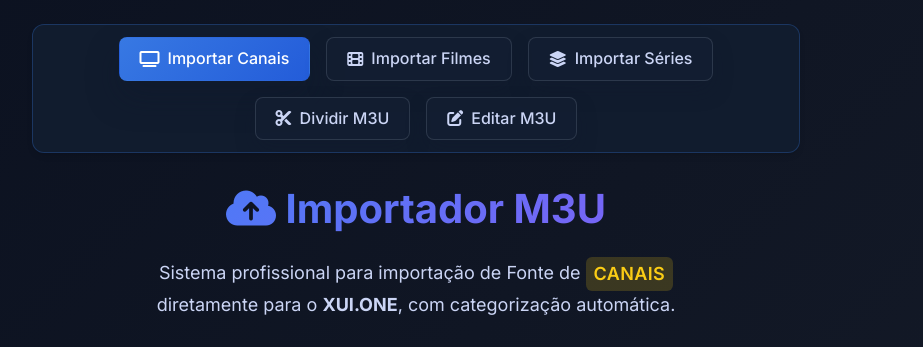
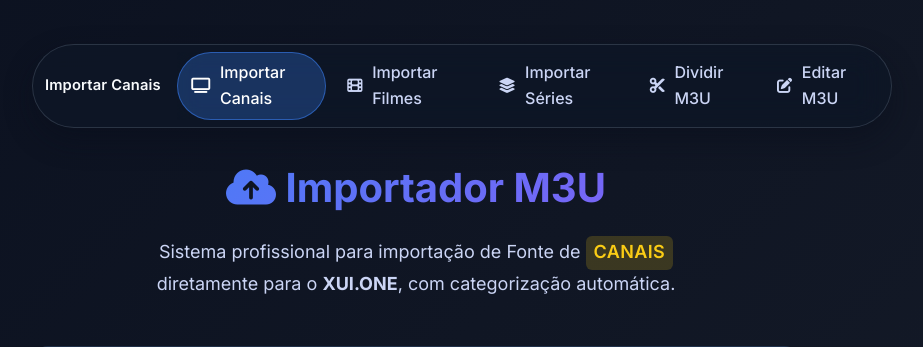
Before and after one commit to cduarte/importadordecanais, a PHP site: page /cliente/form_import_canais.php in a window 1280 px wide. Shown: the top 347 px of the page, without its empty margins (224-1147 px from the left). Run offline with PHP 8.4, Linux system fonts and the light colour scheme.

Commit message:
Refine navigation bar layout for consistency

```diff
--- a/cliente/includes/import_form_page.php
+++ b/cliente/includes/import_form_page.php
@@ -294,38 +294,46 @@ HTML
 
         .nav-container {
             position: relative;
-            margin: 0 auto 1.5rem;
-        }
-
-        .nav-bar {
+            width: min(820px, 94vw);
+            margin: 1.25rem auto 1.75rem;
+            padding: 0.35rem 0.5rem;
             display: flex;
             align-items: center;
             justify-content: space-between;
             gap: 0.75rem;
-            background: rgba(20, 30, 49, 0.85);
-            border: 1px solid rgba(148, 163, 184, 0.2);
-            border-radius: var(--radius-md);
-            padding: 0.5rem 0.75rem;
-            box-shadow: 0 8px 18px rgba(15, 23, 42, 0.25);
-            backdrop-filter: blur(8px);
+            background: rgba(14, 22, 38, 0.82);
+            border: 1px solid rgba(148, 163, 184, 0.22);
+            border-radius: 999px;
+            box-shadow: 0 12px 28px rgba(8, 13, 26, 0.45);
+            backdrop-filter: blur(12px);
+            z-index: 1000;
+        }
+
+        .nav-bar {
+            flex: 1 1 auto;
+            display: flex;
+            align-items: center;
+            justify-content: space-between;
+            gap: 0.75rem;
         }
 
         .nav-title {
-            font-size: 0.95rem;
+            font-size: 0.92rem;
             font-weight: 600;
             color: var(--text-primary);
             letter-spacing: 0.01em;
+            white-space: nowrap;
         }
 
         .nav-toggle {
             display: inline-flex;
             align-items: center;
             justify-content: center;
-            width: 2.25rem;
-            height: 2.25rem;
+            width: 2.1rem;
+            height: 2.1rem;
             border-radius: 999px;
             border: none;
-            background: rgba(59, 130, 246, 0.12);
+            background: rgba(59, 130, 246, 0.16);
             color: var(--text-primary);
             cursor: pointer;
             transition: background 0.2s ease, color 0.2s ease;
@@ -333,14 +341,14 @@ HTML
 
         .nav-toggle:hover,
         .nav-toggle:focus-visible {
-            background: rgba(59, 130, 246, 0.2);
+            background: rgba(59, 130, 246, 0.26);
             color: var(--primary-color);
             outline: none;
         }
 
         .nav-toggle .icon {
             pointer-events: none;
-            font-size: 1.25rem;
+            font-size: 1.2rem;
         }
 
         .nav-toggle .icon-close {
@@ -358,23 +366,23 @@ HTML
         .navigation {
             display: flex;
             flex-direction: column;
-            gap: 0.65rem;
+            gap: 0.55rem;
         }
 
         .nav-drawer {
             position: fixed;
             inset: 0 auto 0 0;
             height: 100vh;
-            width: min(260px, 78%);
-            padding: 1.25rem 1rem;
-            background: rgba(13, 22, 38, 0.95);
-            border-right: 1px solid rgba(148, 163, 184, 0.2);
-            box-shadow: 0 20px 45px rgba(8, 11, 23, 0.45);
+            width: min(260px, 82vw);
+            padding: 1.25rem;
+            background: rgba(13, 22, 38, 0.96);
+            border-right: 1px solid rgba(148, 163, 184, 0.22);
+            box-shadow: 0 24px 48px rgba(8, 13, 26, 0.45);
             transform: translateX(-100%);
             transition: transform 0.3s ease;
             z-index: 1001;
             overflow-y: auto;
-            backdrop-filter: blur(10px);
+            backdrop-filter: blur(12px);
         }
 
         .nav-drawer.open {
@@ -384,34 +392,34 @@ HTML
         .nav-link {
             display: flex;
             align-items: center;
-            gap: 0.5rem;
-            padding: 0.75rem 1rem;
-            background: rgba(21, 32, 52, 0.65);
-            border: 1px solid rgba(148, 163, 184, 0.2);
+            gap: 0.6rem;
+            padding: 0.7rem 1rem;
+            background: rgba(21, 32, 52, 0.72);
+            border: 1px solid rgba(148, 163, 184, 0.24);
             border-radius: var(--radius-md);
             color: var(--text-secondary);
             text-decoration: none;
             font-weight: 500;
             transition: all 0.2s ease;
-            box-shadow: 0 10px 20px rgba(15, 23, 42, 0.25);
+            box-shadow: 0 12px 26px rgba(8, 13, 26, 0.32);
             width: 100%;
         }
 
         .nav-link i {
-            font-size: 1rem;
+            font-size: 0.95rem;
         }
 
         .nav-link:hover {
-            color: var(--primary-hover);
-            background: rgba(37, 99, 235, 0.12);
-            border-color: rgba(59, 130, 246, 0.4);
+            color: var(--text-primary);
+            background: rgba(37, 99, 235, 0.14);
+            border-color: rgba(59, 130, 246, 0.38);
         }
 
         .nav-link.active {
-            background: linear-gradient(135deg, rgba(59, 130, 246, 0.9), rgba(37, 99, 235, 0.9));
+            background: linear-gradient(135deg, rgba(59, 130, 246, 0.88), rgba(37, 99, 235, 0.88));
             color: #fff;
-            border-color: transparent;
-            box-shadow: 0 16px 32px rgba(15, 23, 42, 0.35);
+            border-color: rgba(59, 130, 246, 0.65);
+            box-shadow: 0 16px 32px rgba(10, 16, 32, 0.35);
         }
 
         .nav-overlay {
@@ -912,16 +920,22 @@ HTML
         }
 
         @media (min-width: 768px) {
-            .nav-bar,
-            .nav-overlay {
+            .nav-container {
+                width: min(860px, 92vw);
+                padding: 0.45rem 0.75rem;
+                gap: 1rem;
+            }
+
+            .nav-bar {
+                flex: 0 0 auto;
+            }
+
+            .nav-toggle {
                 display: none;
             }
 
-            .navigation {
-                flex-direction: row;
-                justify-content: center;
-                gap: 1rem;
-                flex-wrap: wrap;
+            .nav-overlay {
+                display: none !important;
             }
 
             .nav-drawer {
@@ -929,20 +943,42 @@ HTML
                 transform: none;
                 height: auto;
                 width: auto;
-                padding: 0.75rem;
-                border-radius: var(--radius-lg);
-                border: 1px solid var(--border-color);
-                background: var(--bg-secondary);
-                box-shadow: var(--shadow-md);
+                padding: 0;
+                background: transparent;
+                border: none;
+                box-shadow: none;
+                overflow: visible;
+            }
+
+            .navigation {
+                flex-direction: row;
+                align-items: center;
+                justify-content: flex-end;
+                gap: 0.45rem;
+                flex-wrap: nowrap;
             }
 
             .nav-link {
                 width: auto;
-                padding: 0.5rem 1.25rem;
+                padding: 0.45rem 0.85rem;
+                border-radius: 999px;
+                background: transparent;
+                border: 1px solid transparent;
+                box-shadow: none;
+                color: var(--text-secondary);
             }
 
-            .nav-toggle {
-                display: none;
+            .nav-link:hover {
+                color: var(--text-primary);
+                background: rgba(59, 130, 246, 0.18);
+                border-color: rgba(59, 130, 246, 0.4);
+            }
+
+            .nav-link.active {
+                color: #fff;
+                background: rgba(59, 130, 246, 0.28);
+                border-color: rgba(59, 130, 246, 0.55);
+                box-shadow: none;
             }
 
             .form-footer {
```
Also changed, not shown: cliente/dividir_m3u/assets/style.css (+102 -34 lines), cliente/edit_m3u/styles.css (+104 -36 lines).
